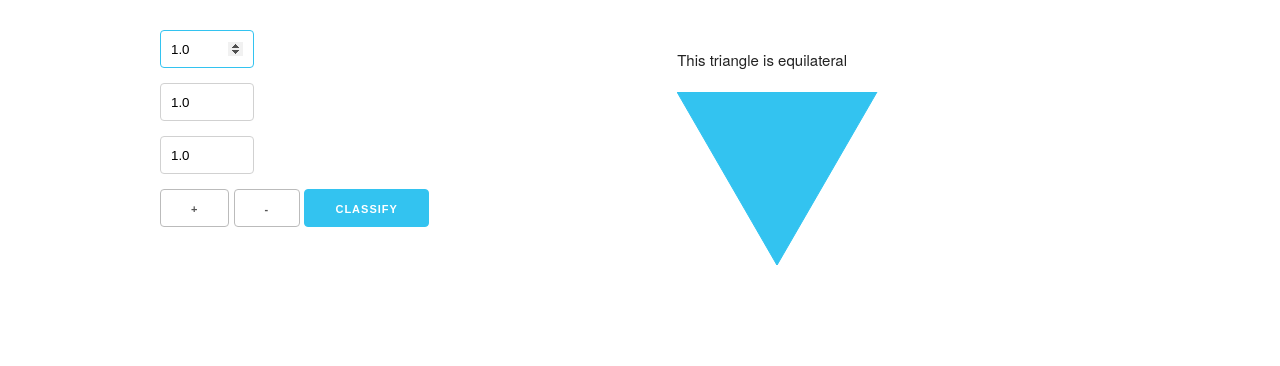
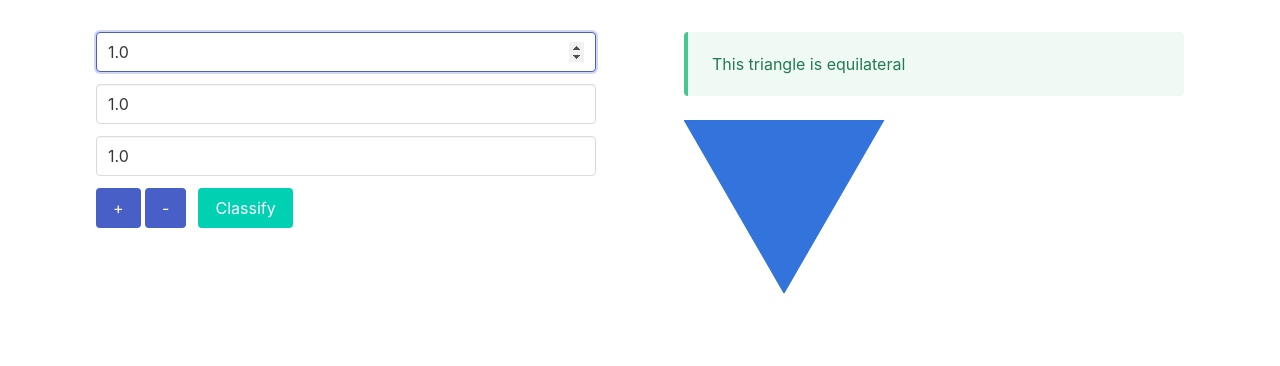
Before and after one commit to acao/flexion-geometry-classifier, a website built with webpack: page index.html in a window 1280 px wide. Built offline with nearby package versions, Linux system fonts and the light colour scheme.

Commit message:
use bulma

```diff
--- a/index.html
+++ b/index.html
@@ -2,42 +2,51 @@
 <html>
   <head>
     <meta charset="utf-8">
+    <meta name="viewport" content="width=device-width, initial-scale=1">
     <title>Geometry Classifier</title>
-    <link rel="stylesheet" href="https://cdnjs.cloudflare.com/ajax/libs/skeleton/2.0.4/skeleton.min.css" integrity="sha256-2YQRJMXD7pIAPHiXr0s+vlRWA7GYJEK0ARns7k2sbHY=" crossorigin="anonymous" />
+    <link rel="stylesheet" href="https://maxcdn.bootstrapcdn.com/font-awesome/4.7.0/css/font-awesome.min.css">
+    <link rel="stylesheet" href="https://cdnjs.cloudflare.com/ajax/libs/bulma/0.6.1/css/bulma.min.css">
   </head>
   <body class="container">
-    <section class="row">
-      <div id="input-wrapper" class="one-half column">
-        <div id="numerical-input">
+    <section class="columns">
+      <div id="input-wrapper" class="column">
+        <div id="input-form">
+          <div id="numerical-input" class="field">
+          </div>
+          <div class="field is-grouped">
+            <div class="control">
+              <button class="button is-link" onClick="main.addSide()" id="add-side">+</button>
+              <button class="button is-link" onClick="main.removeSide()" id="remove-side">-</button>
+            </div>
+            <div class="control">
+              <button class="button is-primary" onClick="main.classifyGeometryWeb()">Classify</button>
+            </div>
+          </div>
         </div>
-        <button class="button-standard" onClick="main.addSide()" id="add-side">+</button>
-        <button class="button-standard" onClick="main.removeSide()" id="remove-side">-</button>
-        <button class="button-primary" onClick="main.classifyGeometryWeb()">Classify</button>
       </div>
-      <div id="output-wrapper" class="one-half column">
-        <div id="output-message"></div>
-        <div id="output-polygon"></div>
+      <div id="output-wrapper" class="column">
+        <div id="output">
+          <div id="output-message" class="message">
+            <div id="output-message--body" class="message-body"></div>
+          </div>
+          <div id="output-polygon"></div>
+        </div>
       </div>
-
     </section>
     <script type="text/javascript" src="dist/web.js"></script>
     <style>
       body.container {
-        margin-top: 2em;
       }
-      #output-wrapper {
-        padding: 1em;
-        border: 3px solid transparent;
+      #input-form {
+        padding: 2em;
       }
-      #output-wrapper.success {
-        border-color: green;
-      }
-      #output-wrapper.error {
-        border-color: red;
+      #output {
+        padding: 2em;
       }
       #output-polygon {
         margin: 20px 0px;
       }
+      #output-polygon svg {
     </style>
   </body>
 </html>
--- a/src/geometries/index.js
+++ b/src/geometries/index.js
@@ -1,6 +1,6 @@
 import triangle from "./triangle";
 
-export const POLYGON_COLOR = "#33C3F0";
+export const POLYGON_COLOR = "#3273dc";
 
 export default {
   triangle
--- a/src/web.js
+++ b/src/web.js
@@ -5,6 +5,7 @@ import geometries from "./geometries";
 import typeof { ClassificationResult } from "./";
 
 const messageContainer = document.getElementById("output-message");
+const messageBody = document.getElementById("output-message--body");
 const polygonContainer = document.getElementById("output-polygon");
 
 const init = () => {
@@ -34,9 +35,14 @@ export function addSide() {
   newSide.min = "0";
   newSide.max = "10";
   newSide.value = "1.0";
+  newSide.classList.add("input");
   newSide.onkeyup = classifyGeometryWeb;
+  const fieldControl = document.createElement("div");
+  fieldControl.classList.add("control");
+  fieldControl.appendChild(newSide);
   const fieldWrapper = document.createElement("div");
-  fieldWrapper.appendChild(newSide);
+  fieldWrapper.classList.add("field");
+  fieldWrapper.appendChild(fieldControl);
   document.getElementById("numerical-input").appendChild(fieldWrapper);
   newSide.focus();
   classifyGeometryWeb();
@@ -55,7 +61,7 @@ export function handleSuccess({ geometryLabel, type, sides }: ClassificationResu
   const geom = geometries[geometryLabel];
   const message = `This ${geometryLabel} is ${type}`;
   logger(message);
-  setMessage(message, ["error", "success"]);
+  setMessage(message, ["is-danger", "is-success"]);
   if (geom.draw) {
     polygonContainer.innerHTML = geom.draw(sides);
   }
@@ -63,12 +69,12 @@ export function handleSuccess({ geometryLabel, type, sides }: ClassificationResu
 
 export function handleError(message: string) {
   logger(message);
-  setMessage(message, ["success", "error"]);
+  setMessage(message, ["is-success", "is-danger"]);
   polygonContainer.innerHTML = "<div></div>";
 }
 
 export function setMessage(message: string, toggle: Array<ToggleClass>) {
-  messageContainer.innerText = message;
+  messageBody.innerText = message;
   messageContainer.classList.remove(toggle[0]);
   messageContainer.classList.add(toggle[1]);
   console.timeEnd("completed in");
```
Also changed, not shown: dist/web.js.
